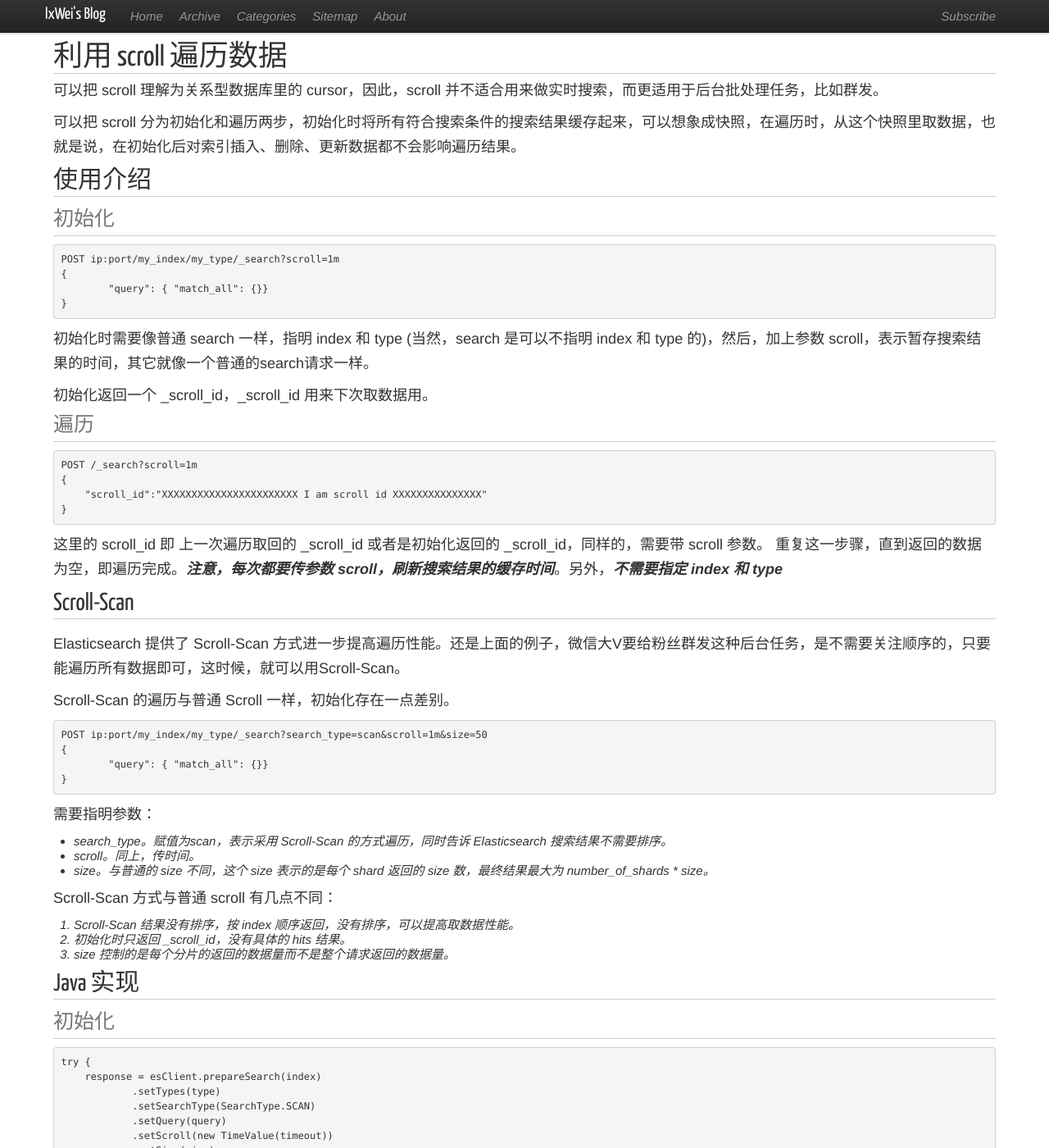
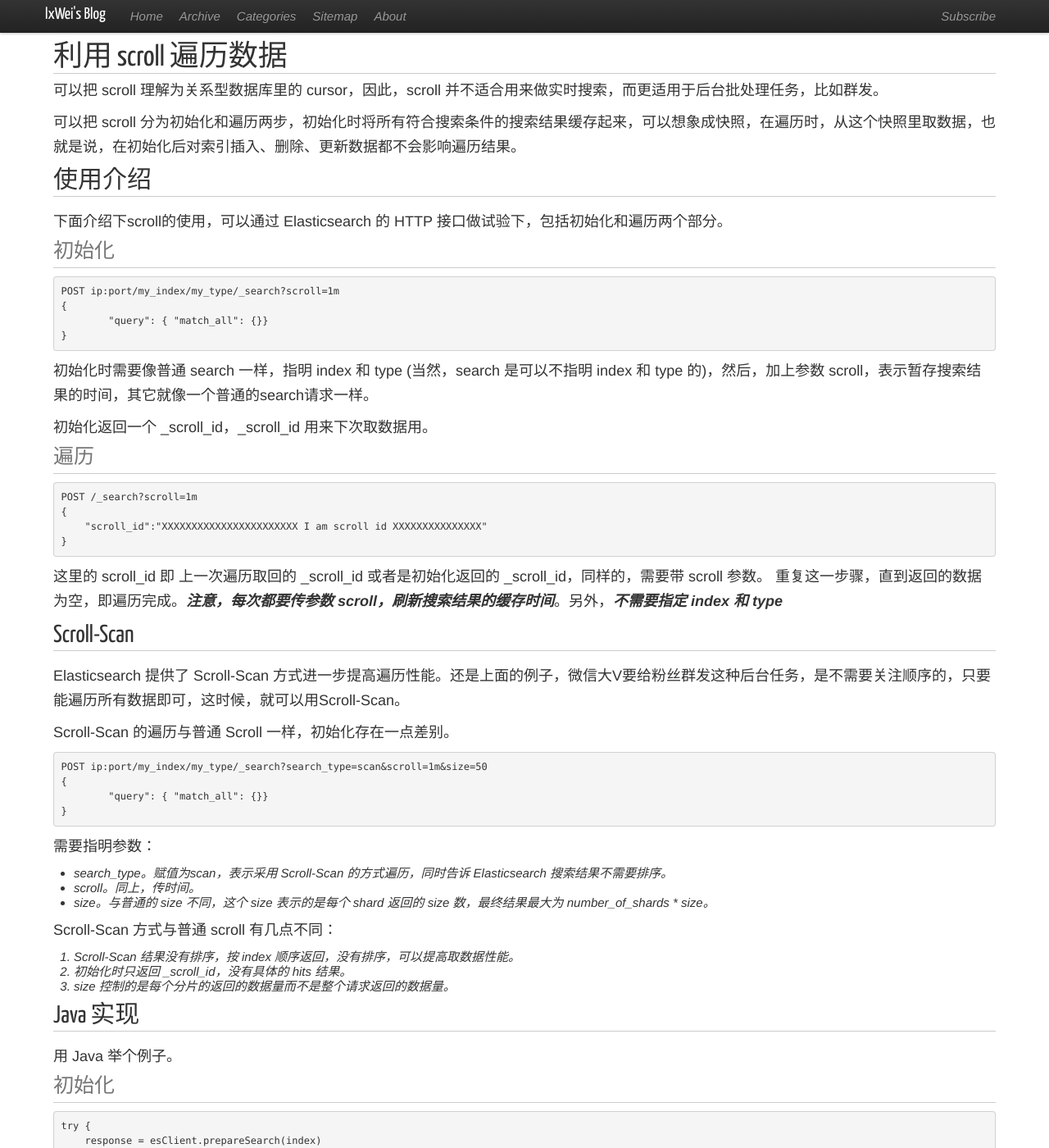
Before and after one commit to lxWei/lxwei.github.com, a Jekyll site: the page built from _posts/2016/2016-05-14-使用scroll实现Elasticsearch数据遍历和深度分页.md, in a window 1280 px wide and 1400 px high, scrolled down 2487 px. Shown: the whole window at 82% size. Built offline with Jekyll 4.4.1, drawn with Linux system fonts in a browser that asks for light colours; nearby versions of some CDN libraries; comment, search, counter and statistics services are not loaded.

Commit message:
es scroll fix

```diff
--- a/_posts/2016/2016-05-14-使用scroll实现Elasticsearch数据遍历和深度分页.md
+++ b/_posts/2016/2016-05-14-使用scroll实现Elasticsearch数据遍历和深度分页.md
@@ -80,6 +80,7 @@ CPU、内存和IO消耗容易理解，网络带宽问题稍难理解一点。在
 可以把 scroll 分为初始化和遍历两步，初始化时将所有符合搜索条件的搜索结果缓存起来，可以想象成快照，在遍历时，从这个快照里取数据，也就是说，在初始化后对索引插入、删除、更新数据都不会影响遍历结果。
 
 ## 使用介绍
+下面介绍下scroll的使用，可以通过 Elasticsearch 的 HTTP 接口做试验下，包括初始化和遍历两个部分。
 
 ### 初始化
 
@@ -127,6 +128,7 @@ Scroll-Scan 方式与普通 scroll 有几点不同：
 3. size 控制的是每个分片的返回的数据量而不是整个请求返回的数据量。
 
 ## Java 实现
+用 Java 举个例子。
 
 ### 初始化
 
```
